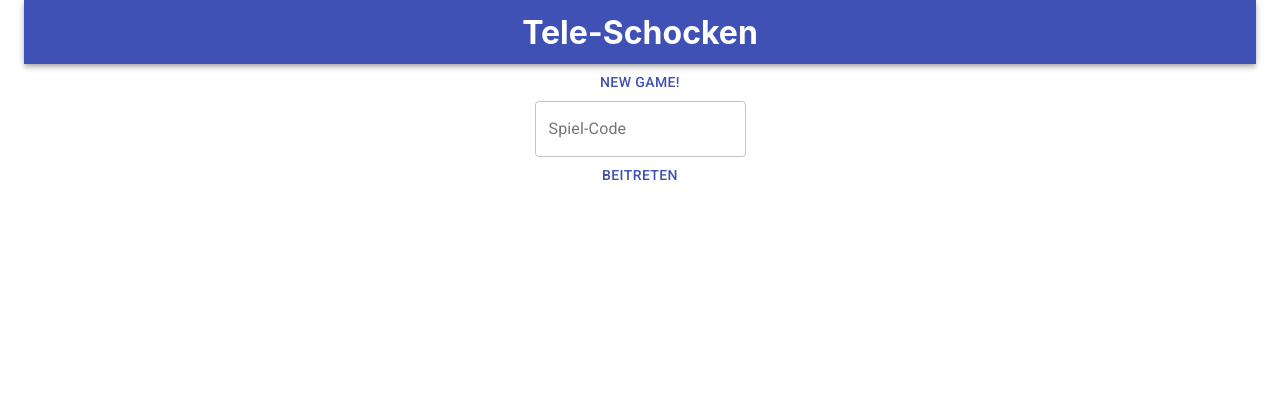
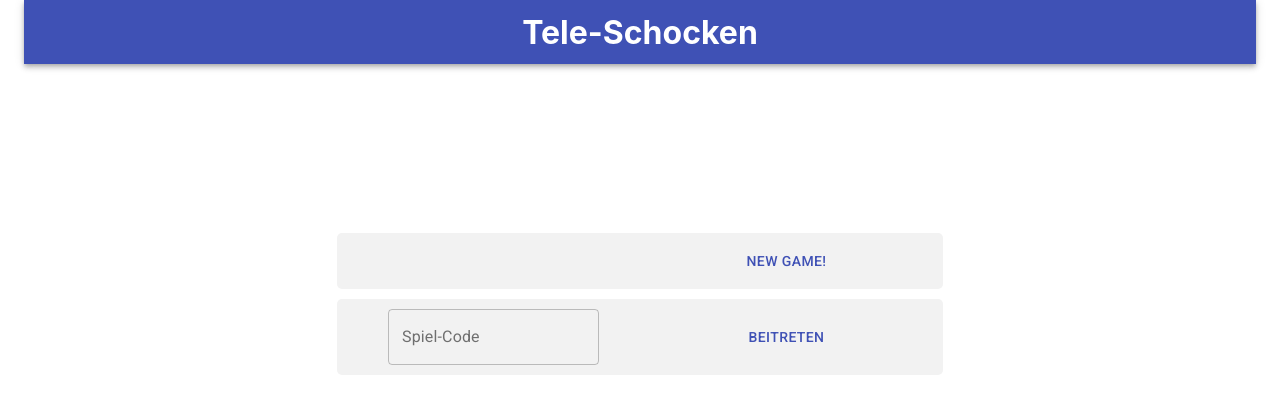
Before and after one commit to Skill3t/Tele-Schocken, a React (Create React App) app in the folder frontend/tele-schocken/: page / in a window 1280 px wide. Shown: the top 414 px of the page. Built offline with nearby package versions, Linux system fonts and the light colour scheme.

Commit message:
Installed mobx, refactored landing page

```diff
--- a/frontend/tele-schocken/package.json
+++ b/frontend/tele-schocken/package.json
@@ -11,6 +11,8 @@
     "@types/node": "^12.12.30",
     "@types/react": "^16.9.25",
     "@types/react-dom": "^16.9.5",
+    "mobx": "^5.15.4",
+    "mobx-react": "^6.1.8",
     "node-sass": "^4.13.1",
     "react": "^16.13.1",
     "react-dom": "^16.13.1",
--- a/frontend/tele-schocken/public/index.html
+++ b/frontend/tele-schocken/public/index.html
@@ -28,7 +28,7 @@
   </head>
   <body>
     <noscript>You need to enable JavaScript to run this app.</noscript>
-    <div id="root"></div>
+    <div id="root" style="width: 100vw; height: 100vh;"></div>
     <!--
       This HTML file is a template.
       If you open it directly in the browser, you will see an empty page.
--- a/frontend/tele-schocken/src/App.css
+++ b/frontend/tele-schocken/src/App.css
@@ -1,5 +1,7 @@
 .App {
   text-align: center;
+  height: 100vh;
+  width: 100vw;
 }
 
 .App-logo {
--- a/frontend/tele-schocken/src/pages/JoinComponent.css
+++ b/frontend/tele-schocken/src/pages/JoinComponent.css
@@ -1,11 +1,22 @@
-.join-component-button-area{
-    flex-direction: column;
-  }
+.join-component-button-area {
+  flex:2;
+  display: flex;
+  flex-direction: column;
+  justify-content: center;
+  height: 100%;
+}
 
-  .join-component-button-area-row{
-    flex-direction: row;
-    justify-content: space-between;
-  }
-  .join-component-form{
+.join-component-button-area-row {
+  display: flex;
+  flex-direction: row;
+  justify-content: center;
+  background-color: #f2f2f2;
+  padding: 10px;
+  border-radius: 5px;
+  margin: 5px;
+}
 
-  }
+.join-component-button-area-button{
+  flex:1;
+  align-self: center;
+}
--- a/frontend/tele-schocken/src/pages/JoinComponent.tsx
+++ b/frontend/tele-schocken/src/pages/JoinComponent.tsx
@@ -1,45 +1,44 @@
-import React from "react";
-import { Button, Container, TextField } from "@material-ui/core";
-import "./JoinComponent.css";
+import React from 'react';
+import { Button, Container, TextField } from '@material-ui/core';
+import './JoinComponent.css';
+import { observer } from 'mobx-react';
+import { makeStyles } from '@material-ui/core/styles';
 
-
-interface JoinComponentState {
-  testBool: boolean;
-}
-
-interface JoinComponentProps {
-  testBool: boolean;
-}
-
-export class JoinComponent extends React.Component<JoinComponentProps, JoinComponentState> {
-
-  public constructor(props: any) {
-    super(props);
-    this.state = {
-      testBool: true
-    }
-  }
-
+@observer
+export class JoinComponent extends React.Component {
   render() {
     return (
-      <Container>
-        <Container className="join-component-button-area">
-          <Container className="join-component-button-area-row">
-            <Button color="primary" href="/create" >
-              New Game!
-            </Button>
-          </Container>
-          <Container className="join-component-button-area-row">
-            <form className="join-component-form" noValidate autoComplete="off">
-              <TextField id="game-uuid" label="Spiel-Code" variant="outlined" />
-            </form>
-            <Button color="primary">
-              Beitreten
-            </Button>
-          </Container>
-        </Container>
-      </Container>
-
+      <div style={{ alignContent: 'center', display: 'flex', height: "60%" }}>
+        <div style={{ flex: '1' }} />
+        <div className='join-component-button-area'>
+          <div className='join-component-button-area-row'>
+            <div className='join-component-button-area-button' />
+            <div className='join-component-button-area-button'>
+              <Button color='primary' href='/create'>
+                New Game!
+              </Button>
+            </div>
+          </div>
+          <div className='join-component-button-area-row'>
+            <div className='join-component-button-area-button'>
+              <form
+                className='join-component-form'
+                noValidate
+                autoComplete='off'>
+                <TextField
+                  id='game-uuid'
+                  label='Spiel-Code'
+                  variant='outlined'
+                />
+              </form>
+            </div>
+            <div className='join-component-button-area-button'>
+              <Button color='primary'>Beitreten</Button>
+            </div>
+          </div>
+        </div>
+        <div style={{ flex: '1' }} />
+      </div>
     );
   }
 }
--- a/frontend/tele-schocken/src/pages/MainPage.css
+++ b/frontend/tele-schocken/src/pages/MainPage.css
@@ -10,7 +10,6 @@
 }
 
 .main-page{
-  display: flex;
-  flex-direction: row;
-  background-color: aqua;
+  height: 100%;
+  width: 100%;
 }
--- a/frontend/tele-schocken/src/pages/MainPage.tsx
+++ b/frontend/tele-schocken/src/pages/MainPage.tsx
@@ -1,41 +1,28 @@
-import React from "react";
-import { CreateGamePage } from "./create-game/CreateGamePage";
-import { BrowserRouter as Router, Switch, Route } from "react-router-dom";
-import { Container, AppBar, Toolbar, Button } from "@material-ui/core";
-import "./MainPage.css";
-import { PlayGamePage } from "./play-game/PlayGamePage";
-import { JoinComponent } from "./JoinComponent";
+import React from 'react';
+import { CreateGamePage } from './create-game/CreateGamePage';
+import { BrowserRouter as Router, Switch, Route } from 'react-router-dom';
+import { Container, AppBar, Toolbar, Button } from '@material-ui/core';
+import './MainPage.css';
+import { PlayGamePage } from './play-game/PlayGamePage';
+import { JoinComponent } from './JoinComponent';
+import { observer } from 'mobx-react';
 
-interface MainPageState {
-}
-
-interface MainPageProps {
-}
-
-export class MainPage extends React.Component<MainPageProps, MainPageState> {
-
-  public constructor(props: any) {
-    super(props);
-    this.state = {
-      testBool: true
-    }
-  }
-
-
+@observer
+export class MainPage extends React.Component {
   render() {
     return (
-      <Container>
-        <AppBar position="static" className="main-page-header">
+      <Container className="main-page">
+        <AppBar position='static' className='main-page-header'>
           <Toolbar>
-            <h1 className="main-page-header-text">Tele-Schocken</h1>
+            <h1 className='main-page-header-text'>Tele-Schocken</h1>
           </Toolbar>
         </AppBar>
 
         <Router>
           <Switch>
-            <Route exact path="/create" component={CreateGamePage} />
-            <Route exact path="/play" component={PlayGamePage} />
-            <Route path="" component={JoinComponent}/>
+            <Route exact path='/create' component={CreateGamePage} />
+            <Route exact path='/play' component={PlayGamePage} />
+            <Route path='' component={JoinComponent} />
           </Switch>
         </Router>
       </Container>
--- a/frontend/tele-schocken/src/pages/play-game/PlayGamePage.tsx
+++ b/frontend/tele-schocken/src/pages/play-game/PlayGamePage.tsx
@@ -1,22 +1,8 @@
 import React from "react";
 import {Button, Container} from "@material-ui/core";
 
-interface PlayGamePageState{
-  testBool: boolean;
-}
 
-interface PlayGamePageProps {
-  testBool: boolean;
-}
-
-export class PlayGamePage extends React.Component<PlayGamePageProps, PlayGamePageState> {
-
-  public constructor(props:any){
-    super(props);
-    this.state={
-      testBool: true
-    }
-  }
+export class PlayGamePage extends React.Component {
 
   render(){
     return(
--- a/frontend/tele-schocken/tsconfig.json
+++ b/frontend/tele-schocken/tsconfig.json
@@ -11,6 +11,7 @@
     "esModuleInterop": true,
     "allowSyntheticDefaultImports": true,
     "strict": true,
+    "experimentalDecorators": true,
     "forceConsistentCasingInFileNames": true,
     "module": "esnext",
     "moduleResolution": "node",
```
Also changed, not shown: 1 other file (tests, documents, lock files or other folders).
